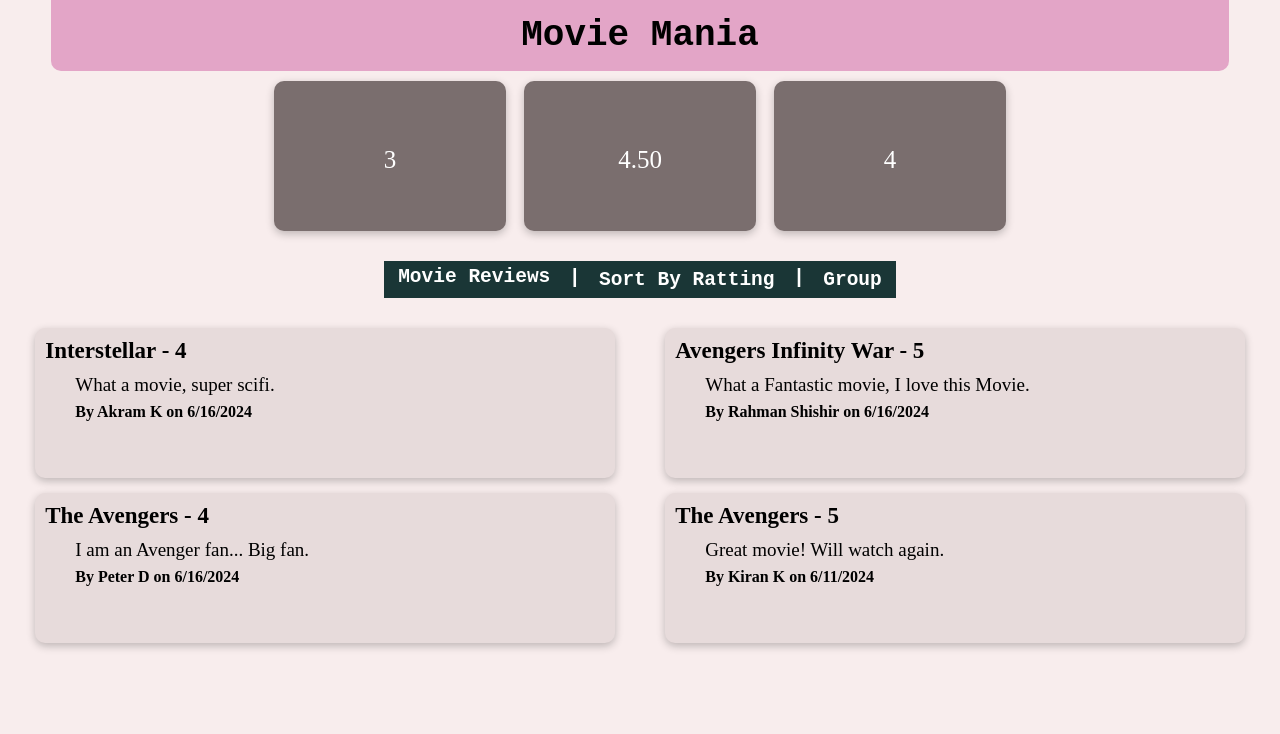
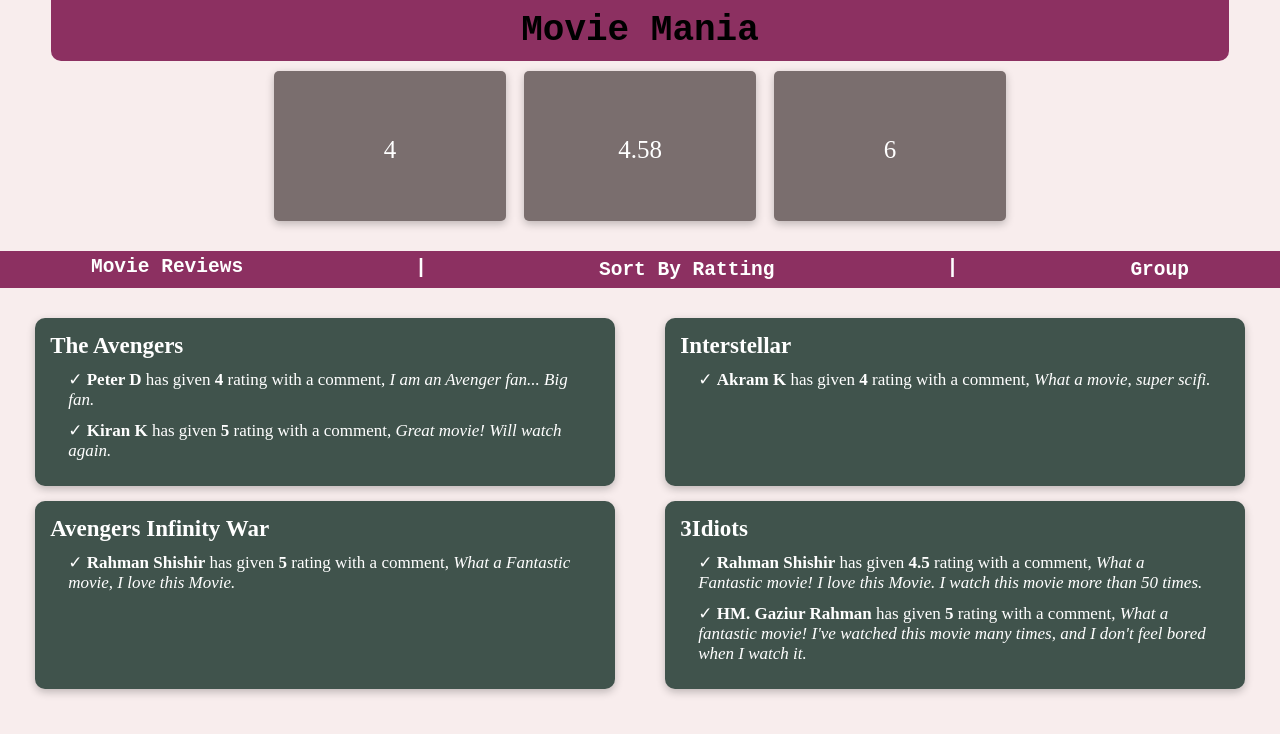
Before and after one commit to shishir3051/Movie-Mania, a website with bundled scripts: page index.html in a window 1280 px wide. Both pictures are taken after a click on the button "Group". Built offline with nearby package versions, Linux system fonts and the light colour scheme; a web font is replaced by a local one.

Commit message:
This movie mania project fully complete

```diff
--- a/src/data.js
+++ b/src/data.js
@@ -37,6 +37,26 @@ const movieReviewData = [
             on: 1718508775000,
         },
     ],
+    [
+        {
+            id: "664acd311387e2ad2e8be48b",
+            title: "3Idiots",
+            content:
+                "What a Fantastic movie! I love this Movie. I watch this movie more than 50 times. ",
+            rating: 4.5,
+            by: "Rahman Shishir",
+            on: 1718508775000,
+        },
+        {
+            id: "664acd311387e2ad2e8be48b",
+            title: "3Idiots",
+            content:
+                "What a fantastic movie! I've watched this movie many times, and I don't feel bored when I watch it.",
+            rating: 5,
+            by: "HM. Gaziur Rahman",
+            on: 1718508775000,
+        },
+    ],
 ];
 
 export function getMovieReviewData() {
--- a/src/index.js
+++ b/src/index.js
@@ -50,8 +50,10 @@ function paintMovieData(movieReviewData) {
 
 function registerHandlers(movieReviewData) {
     const sortBtn = document.getElementById("srtBtnId");
+    const grpBtn = document.getElementById("grpBtnId");
 
     sortBtn.addEventListener("click", () => sortByReview(movieReviewData));
+    grpBtn.addEventListener("click", () => groupReviewByTitle(movieReviewData));
 }
 
 function sortByReview(movieReviewData) {
@@ -66,7 +68,69 @@ function sortByReview(movieReviewData) {
     removeAllChildNodes(movieListEL);
     addMovieReviewData(movieListEL, sortReviewData);
 }
+function groupReviewByTitle(movieReviewData) {
+    const flatReviewData = movieReviewData.flat();
+    const groupedReviews = Object.groupBy(flatReviewData, ({ title }) => title);
 
+    const titleKeys = Reflect.ownKeys(groupedReviews);
+
+    const movieListEL = document.querySelector("#movieListId UL");
+    removeAllChildNodes(movieListEL);
+
+    titleKeys.forEach((title) => {
+        const liEL = document.createElement("li");
+        liEL.classList.add("reviews-card");
+
+        const hEl = document.createElement("h2");
+        hEl.style.fontSize = "23px"; // Set font size directly
+        hEl.innerText = title;
+        liEL.appendChild(hEl);
+
+        const reviews = groupedReviews[title];
+
+        reviews.forEach((review) => {
+            const checkMark = "\u2713"; // Unicode for the check mark
+
+            const pEl = document.createElement("p");
+            pEl.style.margin = "10px 18px";
+            pEl.style.fontSize = "17px";
+
+            const checkMarkSpan = document.createElement("span");
+            checkMarkSpan.innerText = `${checkMark} `; // Note the space after the check mark
+
+            const spanEl = document.createElement("span");
+            spanEl.style.fontWeight = "700";
+            spanEl.innerText = review.by; // Set the inner text
+
+            const spnRtEl = document.createElement("span");
+            spnRtEl.style.fontWeight = "700";
+            spnRtEl.innerText = review.rating; // Set the inner text
+
+            const itEl = document.createElement("i");
+            itEl.style.fontStyle = "italic";
+            itEl.innerText = review.content; // Set the inner text
+
+            pEl.appendChild(checkMarkSpan);
+            pEl.appendChild(spanEl);
+            pEl.appendChild(document.createTextNode(" has given "));
+            pEl.appendChild(spnRtEl);
+            pEl.appendChild(
+                document.createTextNode(" rating with a comment, ")
+            );
+            pEl.appendChild(itEl);
+
+            liEL.appendChild(pEl);
+
+            /*const message1 = `<strong>${review.by}</strong> has given
+            <strong>${review.rating}</strong>ratting with a comment,
+            <i>${review.content}</i>`;
+
+            pEl.appendChild(message1);*/
+        });
+
+        movieListEL.appendChild(liEL);
+    });
+}
 function addMovieReviewData(movieListEL, movieReview) {
     movieReview.map((movie) => {
         const liElem = document.createElement("li");
--- a/src/input.css
+++ b/src/input.css
@@ -15,11 +15,11 @@ body {
 }
 
 .header .nav {
-    background: #e3a5c7;
+    background: #8C3061;
     /* display: block; */
     width: 92%;
-    margin: auto;
-    padding: 15px;
+    margin: 0 auto;
+    padding: 10px;
     text-align: center;
     /* align-items: center; */
     margin-bottom: 10px;
@@ -31,6 +31,7 @@ body {
 
 .rating-section {
     display: flex;
+    max-width: 100%;
     justify-content: space-around;
 }
 
@@ -43,7 +44,7 @@ body {
     text-align: center;
     display: block;
     height: 150px;
-    border-radius: 10px;
+    border-radius: 5px;
     box-shadow: rgba(0, 0, 0, 0.24) 0px 3px 8px;
 }
 
@@ -60,20 +61,17 @@ body {
 }
 .flex {
     display: flex;
-    background: #1a3636;
+    background: #8C3061;
     margin-bottom: 20px;
     justify-items: center;
-    max-width: 40%;
+    max-width: 100%;
     font-family: monospace;
     padding: 5px;
-
 }
 .flex h1 {
     text-align: center;
     color: white;
     font-size: 1.5em;
-
-
 }
 .flex .divider {
     margin-bottom: 4px;
@@ -86,27 +84,28 @@ body {
     text-align: center;
     font-weight: bold;
     font-size: 1.5em;
-    background: #1a3636;
+    background: #8C3061;
     border: none;
     cursor: pointer;
     font-family: monospace;
     /* font-weight: 900; */
-
 }
 .reviews {
     display: flex;
     justify-content: space-between;
     /* flex-direction: column; */
     flex-wrap: wrap;
+    max-width: 100%;
     padding: 10px;
 }
 
 .reviews-card {
-    background: #e7dbdb;
+    background: #40534C;
     flex-basis: 46%;
-    padding: 10px;
-    width: 60%;
-    height: 150px;
+    padding: 15px;
+    width: 100%;
+    color: white;
+    /* height: 150px; */
     margin-bottom: 15px;
     border-radius: 10px;
     box-shadow: rgba(0, 0, 0, 0.24) 0px 3px 8px;
```
